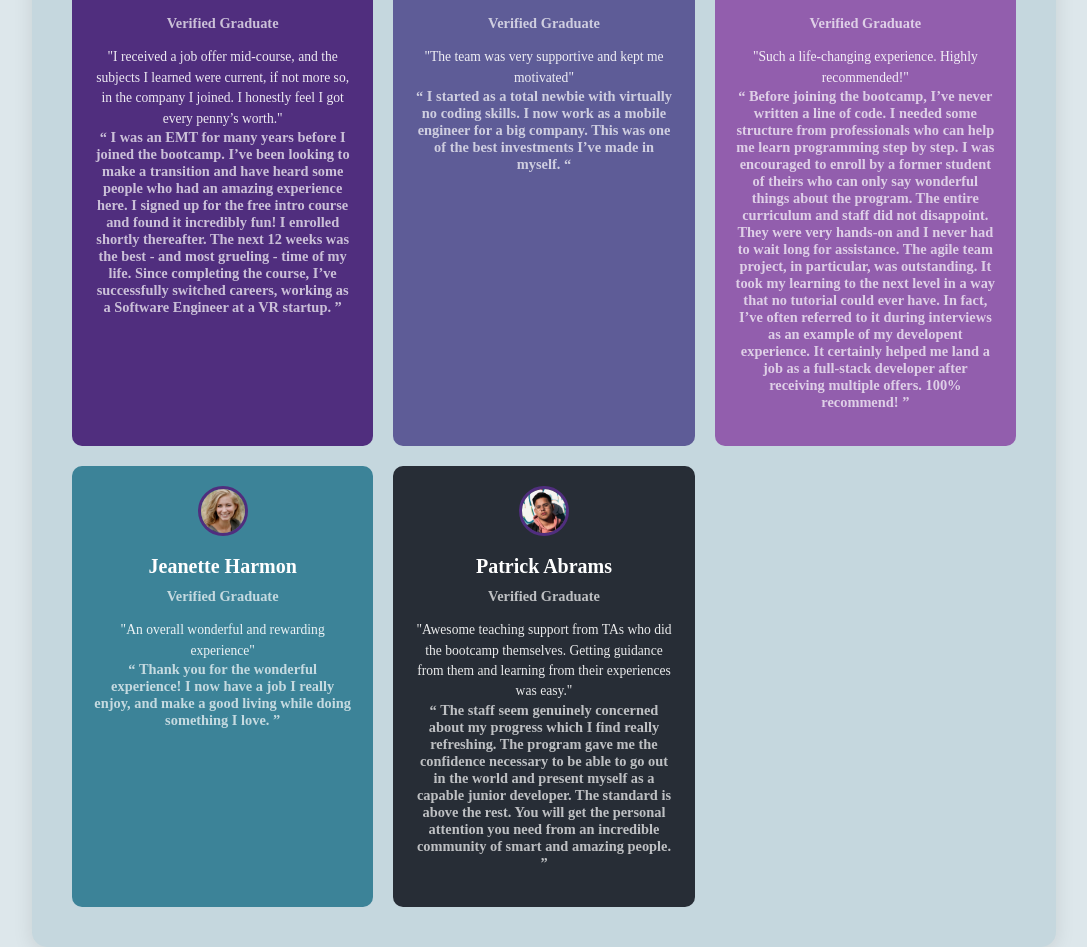
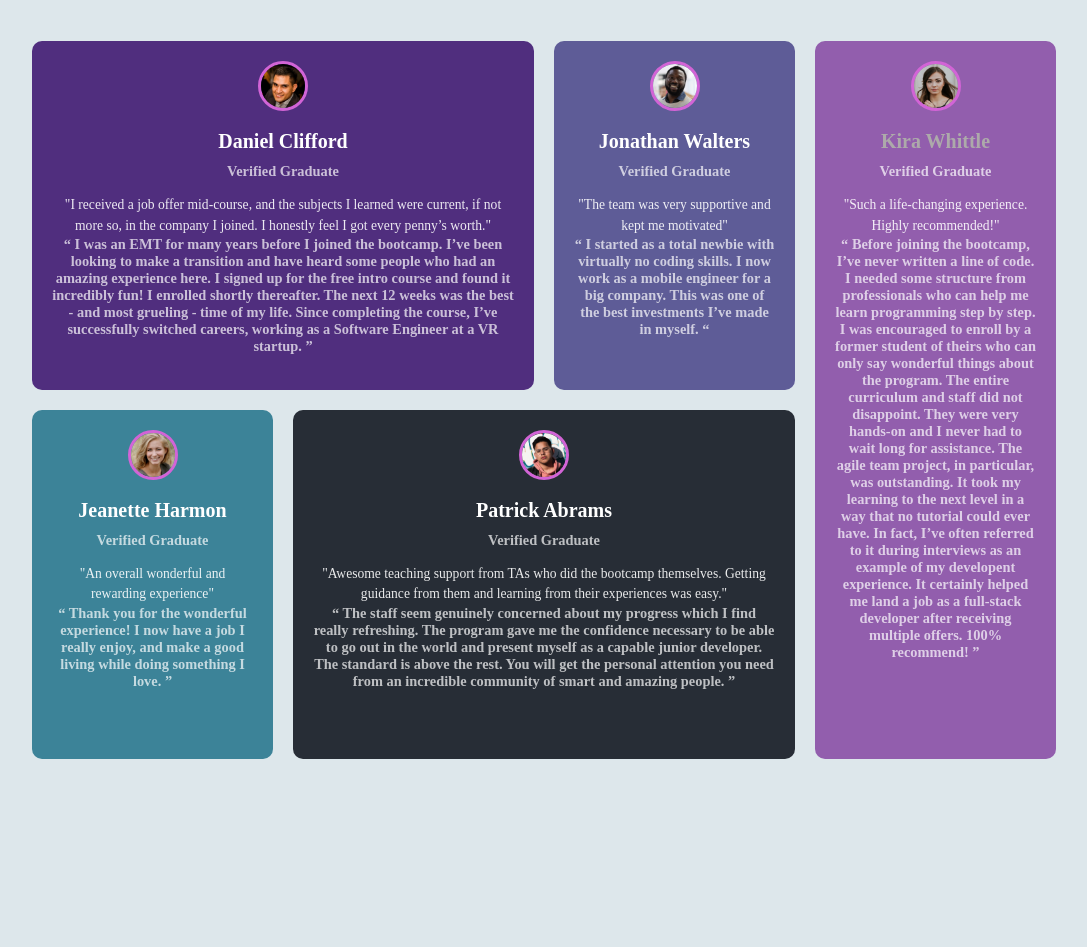
Before and after one commit to Trixyyy-1/davaleba-7-1, a plain HTML site: page index.html in a window 1280 px wide. Shown: the whole page, without its empty margins (96-1183 px from the left). After the commit the page ends 800 px from the top, so only its background shows below. Drawn offline with Linux system fonts and the light colour scheme.

Commit message:
1
gamarjopba

```diff
--- a/styles.css
+++ b/styles.css
@@ -17,12 +17,15 @@ body {
     width: 80%;
     max-width: 1200px;
     display: grid;
-    grid-template-columns: repeat(3, 1fr);
-    grid-gap: 20px;
-    padding: 40px;
-    border-radius: 15px;
-    background-color: rgba(138, 173, 187, 0.288);
-    box-shadow: 0 4px 20px rgba(0, 0, 0, 0.1);
+    grid-template-columns: repeat(8, 1fr);
+    grid-template-rows: repeat(4, 1fr);
+    gap: 20px;
+    grid-template-areas:
+    'div1 div1 div1 div1 div2 div2 div3 div3'
+    'div1 div1 div1 div1 div2 div2 div3 div3'
+    'div4 div4 div5 div5 div5 div5 div3 div3'
+    'div4 div4 div5 div5 div5 div5 div3 div3'
+    ;
 }
 
 .item {
@@ -40,26 +43,31 @@ body {
 .item1 {
     background-color: rgb(80, 46, 126);
     color: white;
+    grid-area: div1;
 }
 
 .item2 {
     background-color: rgb(94, 92, 151);
     color: white;
+    grid-area: div2;
 }
 
 .item3 {
     background-color: rgb(146, 94, 173);
     color: rgb(173, 170, 170);
+    grid-area: div3;
 }
 
 .item4 {
     background-color: rgb(60, 131, 152);
     color: white;
+    grid-area: div4;
 }
 
 .item5 {
     background-color: rgb(39, 45, 54);
     color: white;
+    grid-area: div5;
 }
 
 h3 {
@@ -85,6 +93,6 @@ p {
     border-radius: 50%;
     margin-bottom: 15px;
     object-fit: cover;
-    border: 3px solid rgb(80, 46, 126);
+    border: 3px solid rgb(210, 100, 214);
 
 }
```
Also changed, not shown: index.html (line endings or trailing spaces).
